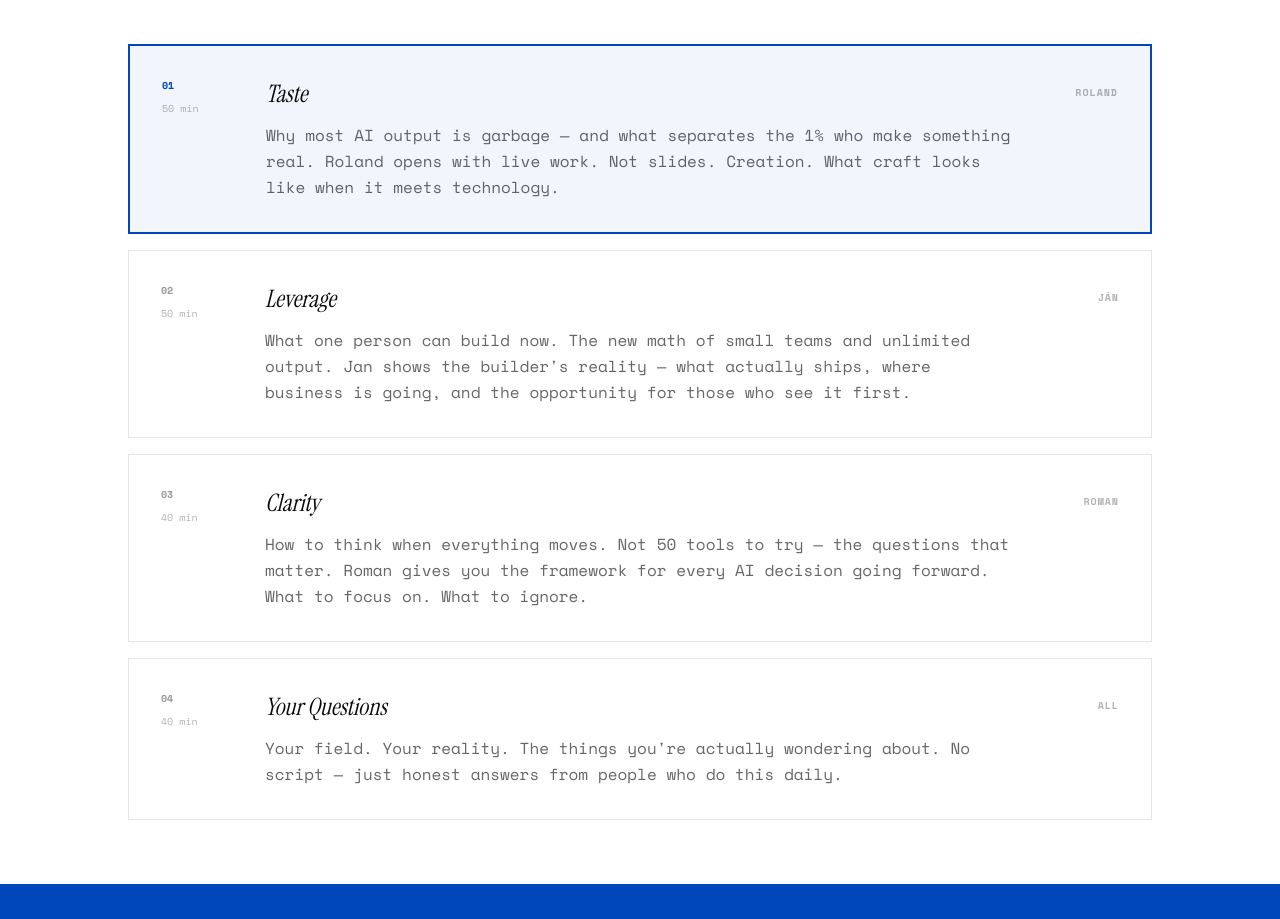
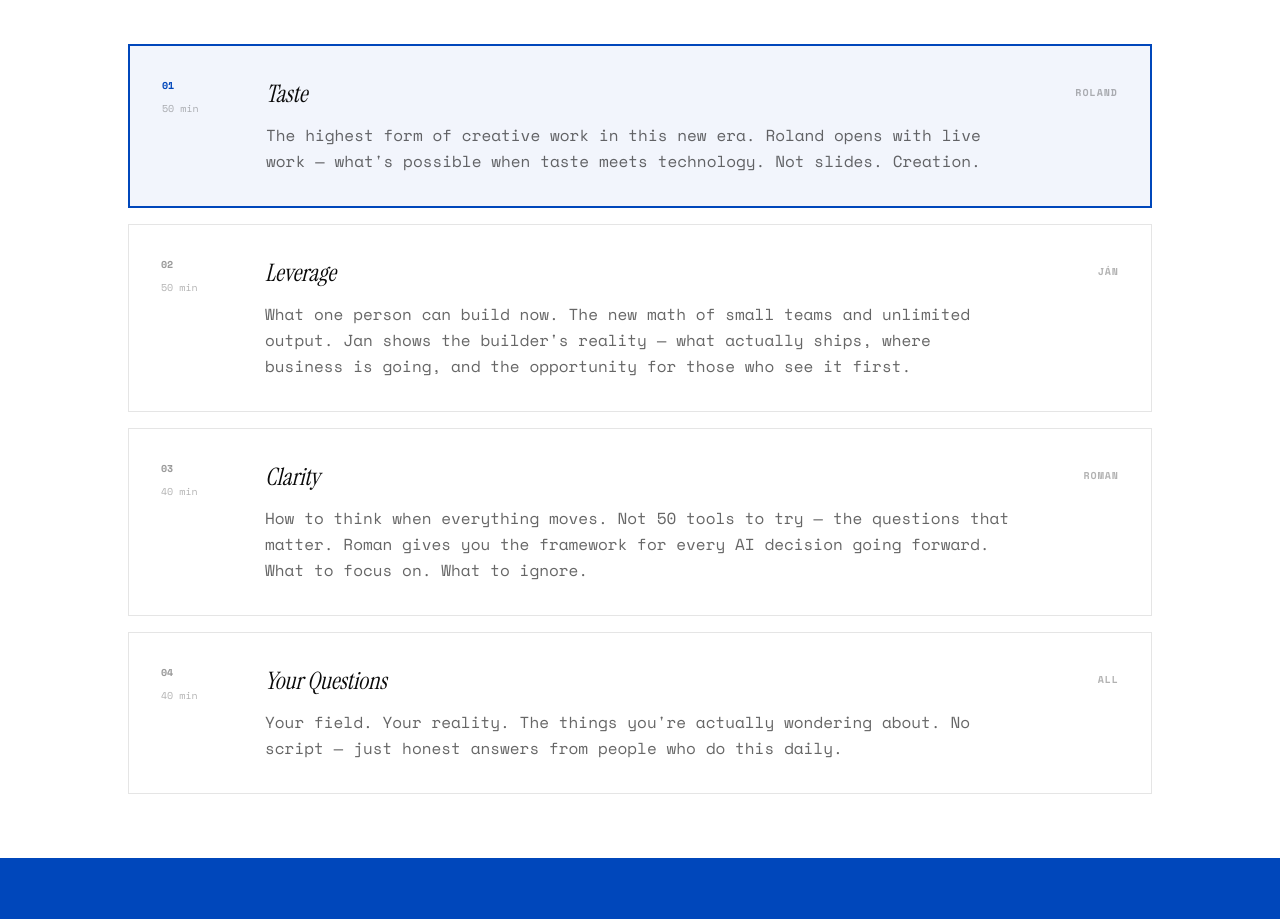
Before and after one commit to princeofwellness/researchlab, a Next.js app: page /curriculum in a window 1280 px wide. Shown: the part 880-1799 px from the top of the page. Built offline with nearby package versions, Linux system fonts and the light colour scheme.

Commit message:
Taste section: positive framing - highest form of creative work

```diff
--- a/src/app/curriculum/page.tsx
+++ b/src/app/curriculum/page.tsx
@@ -40,7 +40,7 @@ export default function CurriculumPage() {
                             title: "Taste",
                             time: "50 min",
                             lead: "Roland",
-                            desc: "Why most AI output is garbage — and what separates the 1% who make something real. Roland opens with live work. Not slides. Creation. What craft looks like when it meets technology.",
+                            desc: "The highest form of creative work in this new era. Roland opens with live work — what's possible when taste meets technology. Not slides. Creation.",
                             highlight: true
                         },
                         {
@@ -258,7 +258,7 @@ export default function CurriculumPage() {
                             title: "Vkus",
                             time: "50 min",
                             lead: "Roland",
-                            desc: "Prečo je väčšina AI výstupu odpad — a čo odlišuje 1%, ktorí vytvárajú niečo skutočné. Roland otvára živou prácou. Nie slajdy. Tvorba. Ako vyzerá remeslo, keď stretne technológiu.",
+                            desc: "Najvyššia forma kreatívnej práce v tejto novej ére. Roland otvára živou prácou — čo je možné, keď sa vkus stretne s technológiou. Nie slajdy. Tvorba.",
                             highlight: true
                         },
                         {
--- a/src/app/public/page.tsx
+++ b/src/app/public/page.tsx
@@ -34,7 +34,7 @@ export default function PublicSessionsPage() {
                         num: "01",
                         title: "Taste",
                         time: "50 min",
-                        desc: "Why most AI output is garbage — and what separates the 1% who make something real. Roland opens with live work. Not slides. Creation. What craft looks like when it meets technology.",
+                        desc: "The highest form of creative work in this new era. Roland opens with live work — what's possible when taste meets technology. Not slides. Creation.",
                         lead: "Roland"
                     },
                     {
@@ -184,7 +184,7 @@ export default function PublicSessionsPage() {
                         num: "01",
                         title: "Vkus",
                         time: "50 min",
-                        desc: "Prečo je väčšina AI výstupu odpad — a čo odlišuje 1%, ktorí vytvárajú niečo skutočné. Roland otvára živou prácou. Nie slajdy. Tvorba. Ako vyzerá remeslo, keď stretne technológiu.",
+                        desc: "Najvyššia forma kreatívnej práce v tejto novej ére. Roland otvára živou prácou — čo je možné, keď sa vkus stretne s technológiou. Nie slajdy. Tvorba.",
                         lead: "Roland"
                     },
                     {
```
